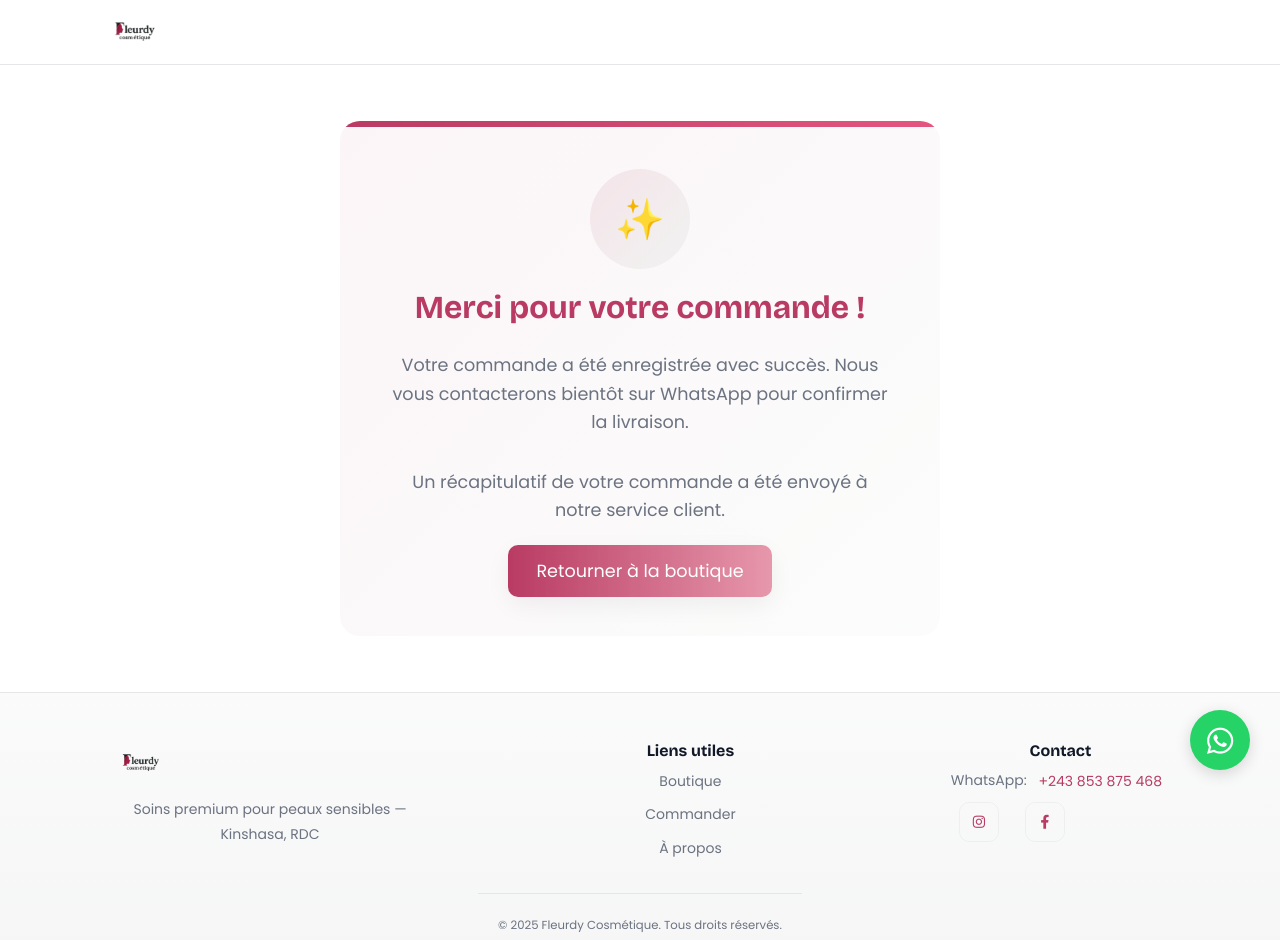
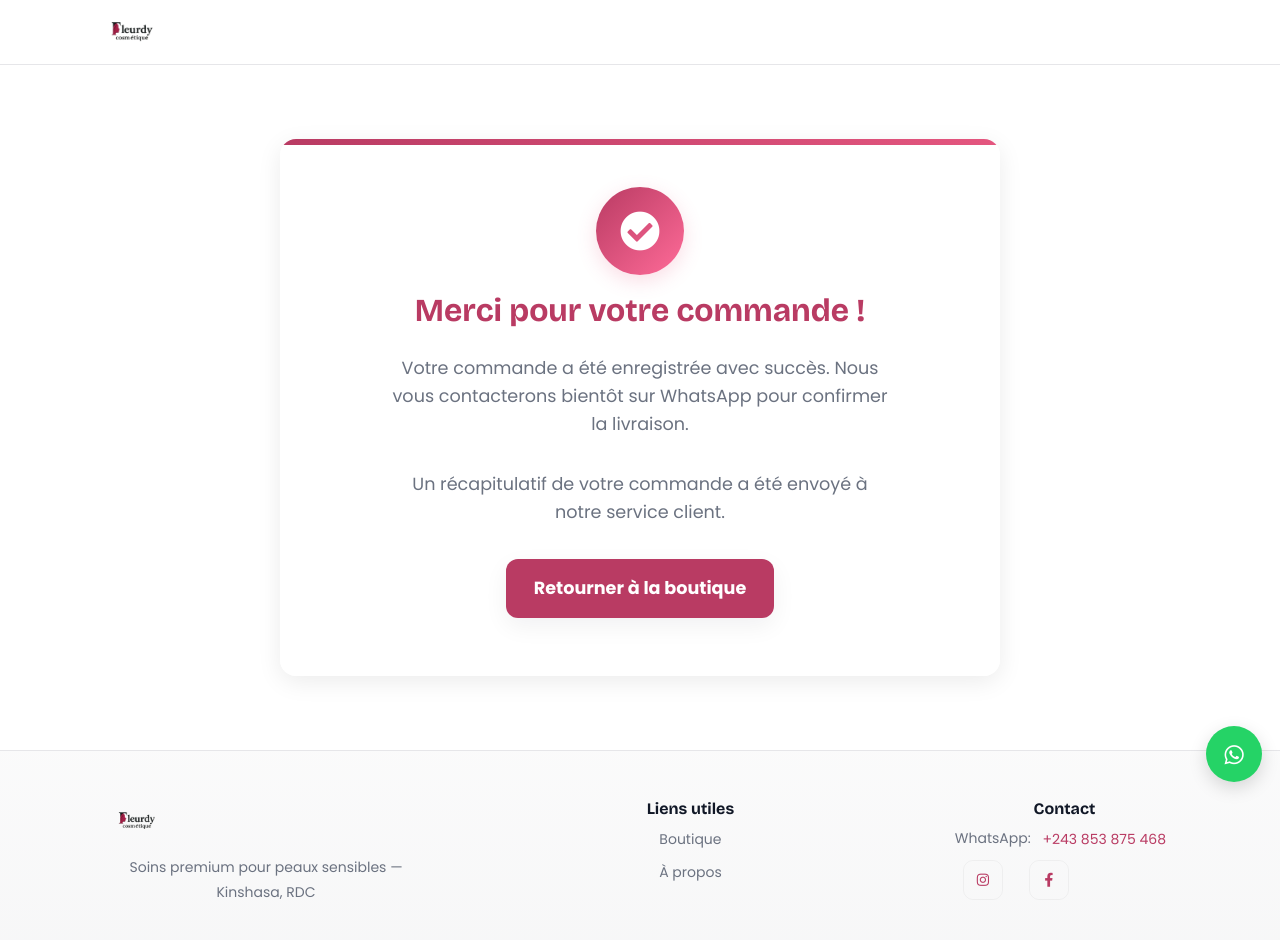
Before and after one commit to arody23/fleurdy-cosmetique, a plain HTML site: page merci.html in a window 1280 px wide. Shown: the top 940 px of the page. Drawn offline with nearby package versions, Linux system fonts and the light colour scheme.

Commit message:
Update merci.html

```diff
--- a/merci.html
+++ b/merci.html
@@ -1,5 +1,6 @@
 <!DOCTYPE html>
 <html lang="fr">
+
 <head>
   <meta charset="utf-8" />
   <meta name="viewport" content="width=device-width,initial-scale=1" />
@@ -8,42 +9,71 @@
   <link rel="stylesheet" href="css/base.css" />
   <link rel="stylesheet" href="css/layout.css" />
   <link rel="stylesheet" href="css/components.css" />
+  <link rel="stylesheet" href="css/animations.css" />
   <link href="https://fonts.googleapis.com/css2?family=Bricolage+Grotesque:wght@700&family=Poppins:wght@300;400;500;700&display=swap" rel="stylesheet">
   <link rel="stylesheet" href="https://cdnjs.cloudflare.com/ajax/libs/font-awesome/5.15.4/css/all.min.css">
+  <meta name="theme-color" content="#fff">
   <style>
+    :root{ --container-padding:16px }
+    html,body{ height:100%; margin:0; font-family: 'Poppins', system-ui, -apple-system, 'Segoe UI', Roboto, 'Helvetica Neue', Arial; -webkit-font-smoothing:antialiased; -moz-osx-font-smoothing:grayscale; color:var(--text,#222); background:var(--bg,#fff)}
+    .container{ padding:0 var(--container-padding); max-width:1100px; margin:0 auto }
     .success-page {
       text-align: center;
-      padding: 60px 20px;
-      max-width: 600px;
-      margin: 0 auto;
+      padding: 42px 18px;
+      max-width: 720px;
+      width: 100%;
+      margin: 18px auto;
+      background: linear-gradient(135deg, rgba(255,255,255,0.9), rgba(255,255,255,0.95));
+      border-radius: 16px;
+      box-shadow: 0 6px 24px rgba(0,0,0,0.08);
+      animation: fadeIn 0.48s ease;
     }
-    .success-icon {
-      font-size: 64px;
-      margin-bottom: 20px;
+
+    .success-icon{
+      width:88px;height:88px;margin:0 auto 18px;border-radius:50%;display:flex;align-items:center;justify-content:center;background:linear-gradient(135deg,var(--accent,#e4547f),#ff6b98);color:#fff;font-size:44px;box-shadow:0 6px 20px rgba(228,86,127,0.2)
     }
-    .success-title {
-      color: var(--accent);
-      margin-bottom: 20px;
+
+    .success-title{ color:var(--accent,#e4547f); margin:8px 0 8px; font-size:1.9rem; line-height:1.15; font-weight:700 }
+    .success-text{ color:var(--text,#333); margin:10px 0 16px; font-size:1rem; line-height:1.5 }
+
+    .btn-primary{ display:inline-block; padding:14px 22px; background:var(--accent,#e4547f); color:#fff; border-radius:12px; text-decoration:none; font-weight:600; border:none; cursor:pointer }
+    .btn-primary.full { display:block; width:100%; box-sizing:border-box }
+
+    /* Floating whatsapp button */
+    .whatsapp-float{ position:fixed; right:18px; bottom:18px; background:#25D366; color:#fff; width:56px; height:56px; border-radius:50%; display:flex; align-items:center; justify-content:center; box-shadow:0 6px 18px rgba(0,0,0,0.15); z-index:60 }
+    .whatsapp-float i{ font-size:22px }
+
+    @media (max-width: 480px){
+      :root{ --container-padding:12px }
+      .success-page{ padding:28px 14px; margin:12px; border-radius:12px }
+      .success-icon{ width:72px;height:72px;font-size:36px }
+      .success-title{ font-size:1.6rem }
+      .success-text{ font-size:0.98rem }
+      .btn-primary{ padding:14px; font-size:1rem }
+      .btn-primary.full{ padding:16px }
+      .footer-bottom small{ font-size:12px }
     }
-    .success-text {
-      color: var(--text);
-      margin-bottom: 30px;
-    }
+
+    @keyframes fadeIn{ from{opacity:0;transform:translateY(6px)} to{opacity:1;transform:none} }
   </style>
 </head>
 <body>
   <header class="site-header">
-    <div class="container" style="display:flex;align-items:center;justify-content:flex-start;">
-      <a href="index.html" class="brand">
-        <img src="assets/images/logo.png" alt="Fleurdy Cosmétique" style="height:48px;width:auto;">
-      </a>
+    <div class="container">
+      <div class="header-left">
+        <a href="index.html" class="brand">
+          <img src="assets/images/logo.png" alt="Fleurdy Cosmétique" class="logo" style="height: 50px; width: auto;">
+        </a>
+      </div>
     </div>
   </header>
 
   <main class="section">
     <div class="container">
       <div class="success-page">
-        <div class="success-icon">✨</div>
+        <div class="success-icon">
+          <i class="fas fa-check-circle"></i>
+        </div>
         <h1 class="success-title">Merci pour votre commande !</h1>
         <p class="success-text">
           Votre commande a été enregistrée avec succès. Nous vous contacterons bientôt sur WhatsApp pour confirmer la livraison.
@@ -67,7 +97,6 @@
         <h4>Liens utiles</h4>
         <ul>
           <li><a href="catalog.html">Boutique</a></li>
-          <li><a href="commande.html">Commander</a></li>
           <li><a href="about.html">À propos</a></li>
         </ul>
       </div>
```
